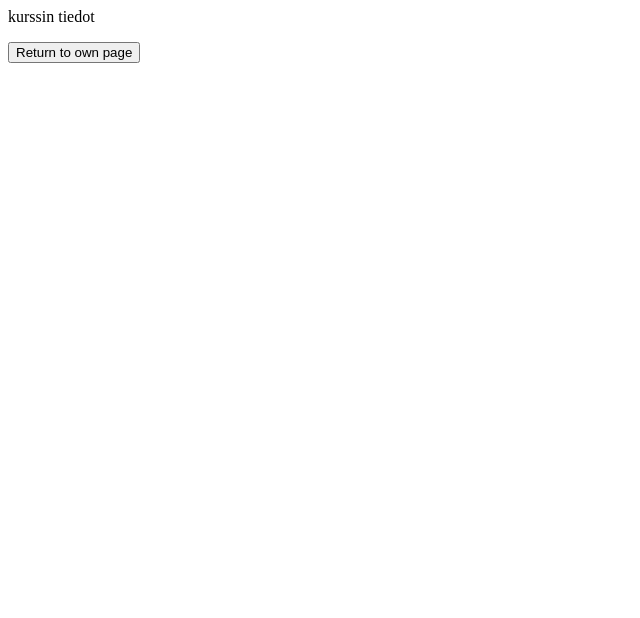
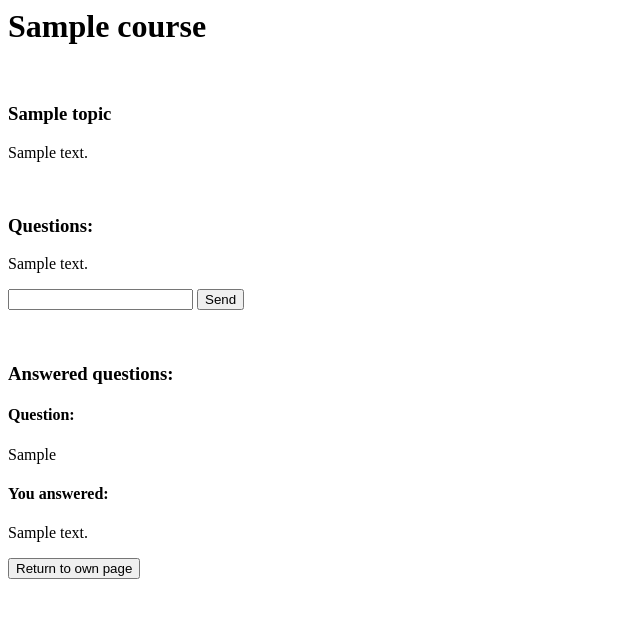
Before and after one commit to nie-ed/Opetussovellus, a Flask app: template templates/course.html in a window 1280 px wide. Shown: the top 618 px of the page, without its empty margins (0-640 px from the left). Run offline with Flask 2, Linux system fonts and the light colour scheme; the template is opened without the code that fills it: most values are stand-ins (such as "Sample title", 1, 10 or a date in 2020).

Commit message:
Course page shows unanswered and answered text questions and text content

```diff
--- a/templates/course.html
+++ b/templates/course.html
@@ -1,12 +1,40 @@
-<p> kurssin tiedot</p>
+<h1>{{course.name}}</h1>
+
+<br>
+{% for text in content %}
+<h3>{{text.topic}}</h3>
+<p>{{text.content}}</p>
+{% endfor %}
+
+<br>
+<h3>Questions:</h3>
+{% for task in unanswered %}
+<form action="/add_answer" method="POST">
+<p>{{task.text_question}}</p>
+<input type= "hidden" name="topic" value="{{task.text_question}}">
+<input type= "text" name="content">
+<input type= "hidden" name="task_id" value="{{task.id}}">
+<input type="submit" value="Send">
+</form>
+{% endfor %}
+
+<br>
+<h3>Answered questions:</h4>
+{% for answer in answers %}
+<h4>Question:</h4>
+<p>{{answer.task_topic}}</p>
+<h4>You answered:</h4>
+<p>{{answer.content}}</p>
+{% endfor %}
+
 
 <form action="/profile">
 <input type="submit" value="Return to own page">
 </form>
 
-
 {% if admin %}
-<form action="/modify_course">
+<form action="/modify_course" method="POST">
 <input type="submit" value="Modify course">
+<input type="hidden" name="id" value="{{ id }}">
 </form>
 {% endif%}
```
